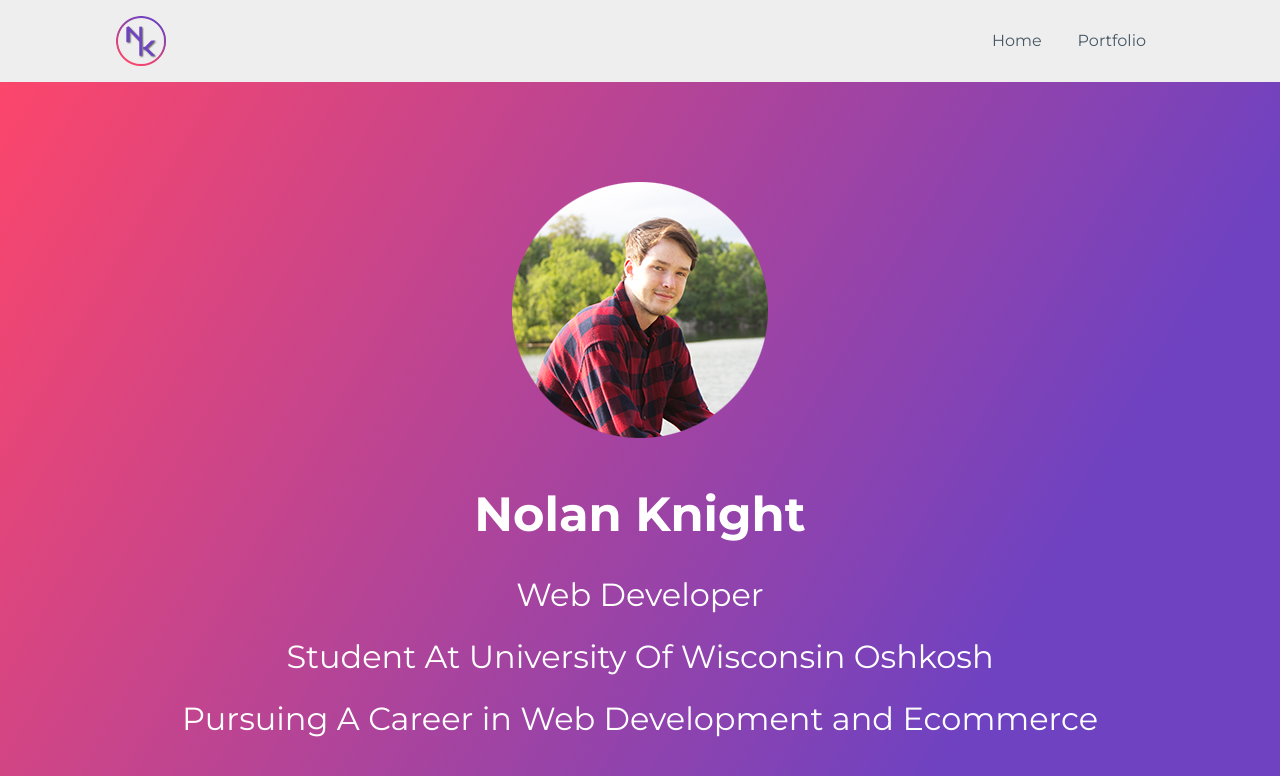
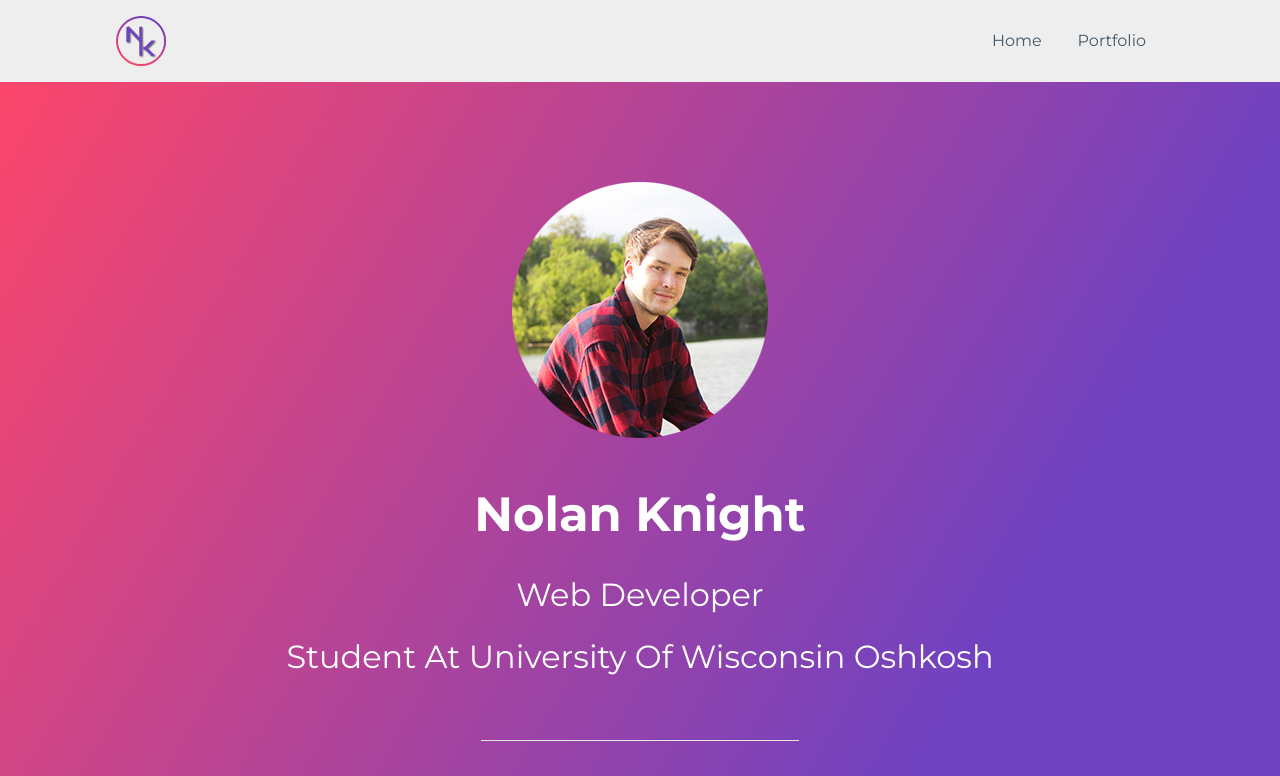
Before and after one commit to knignol/knignol.github.io, a plain HTML site: page index.html in a window 1280 px wide. Shown: the top 776 px of the page. Drawn offline with nearby package versions, Linux system fonts and the light colour scheme.

Commit message:
Update index.html

```diff
--- a/index.html
+++ b/index.html
@@ -47,7 +47,6 @@
                 data-aos-once="true" style="font-size: 48px;font-weight: bold;">Nolan Knight</h1><div><br></div>
             <h2 class="text-center font-weight-light mb-0" data-aos="zoom-in" data-aos-delay="400" data-aos-once="true">Web Developer</h2><div><br></div>
             <h2 class="text-center font-weight-light mb-0" data-aos="zoom-in" data-aos-delay="400" data-aos-once="true">Student At University Of Wisconsin Oshkosh</h2><div><br></div>
-            <h2 class="text-center font-weight-light mb-0" data-aos="zoom-in" data-aos-delay="600" data-aos-once="true">Pursuing A Career in Web Development and Ecommerce</h2>
         </div><div><br></div>
         <hr data-aos="zoom-in" data-aos-delay="600" data-aos-once="true" style="background-color: #ffffff;width: 318px;"><div><br></div>
         <div class="container" style="margin-bottom: 0;padding-bottom: 20px;">
```
